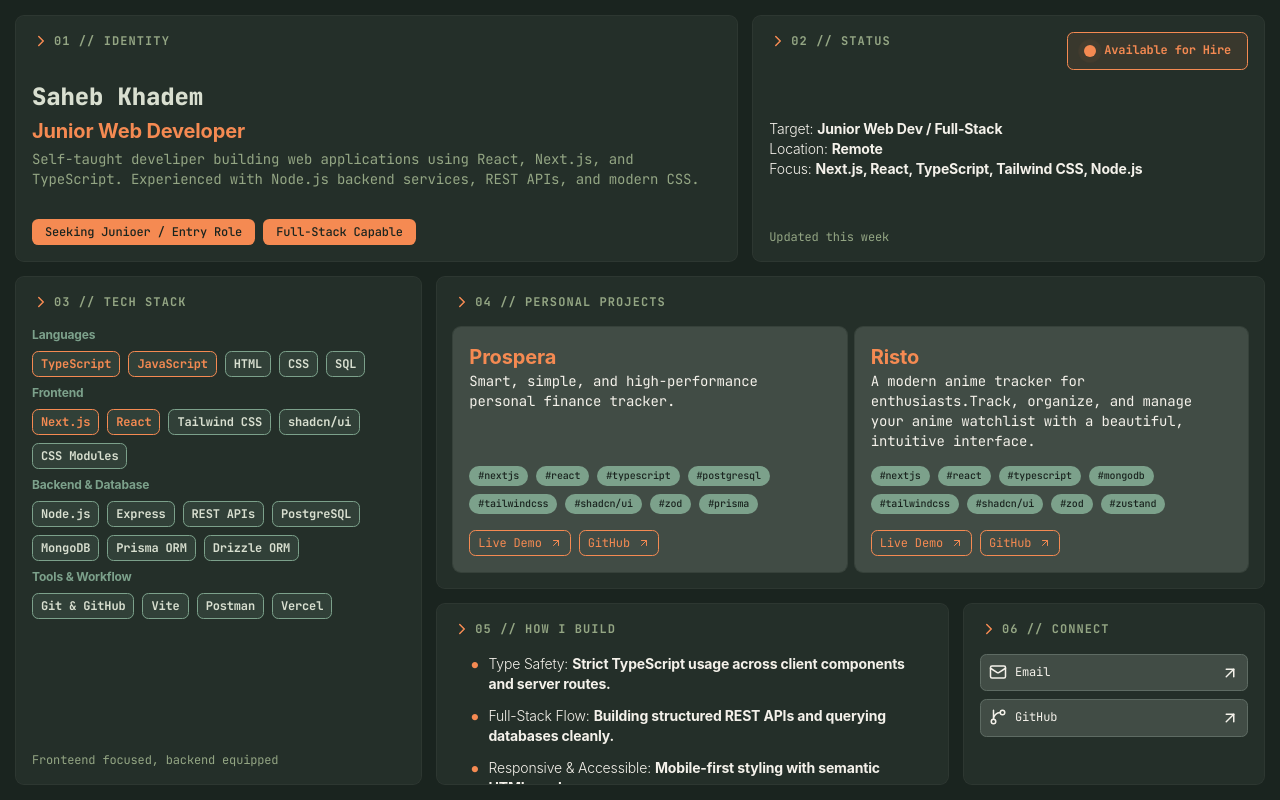
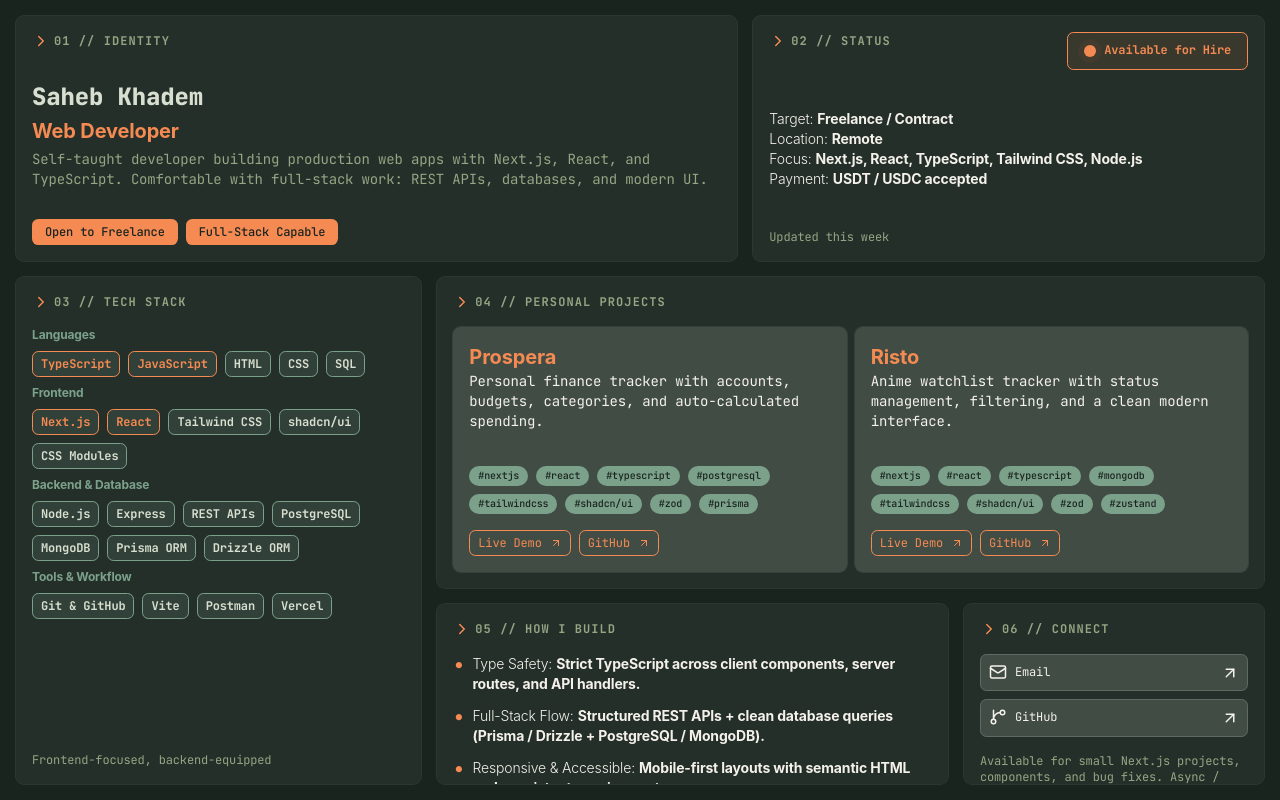
Before and after one commit to sahebkhadem/sahebkhademdev, a Next.js app: page / in a window 1280 px wide. Built offline with nearby package versions, Linux system fonts and the light colour scheme.

Commit message:
Fix typos and change wording to signal desire for freelance work

```diff
--- a/src/app/layout.tsx
+++ b/src/app/layout.tsx
@@ -25,7 +25,7 @@ const geistMono = Geist_Mono({
 export const metadata: Metadata = {
 	title: "Saheb Khadem",
 	description:
-		"Personal portfolio of Saheb Khadem, a web developer specializing in building modern, high-performance web applications."
+		"Web developer specializing in Next.js, React, and TypeScript. Available for freelance projects. Crypto payments accepted."
 };
 
 export default function RootLayout({
--- a/src/components/tiles/ConnectTile.tsx
+++ b/src/components/tiles/ConnectTile.tsx
@@ -2,11 +2,17 @@ import Link from "next/link";
 
 import { ArrowUpRight, ChevronRight, GitBranch, Mail } from "lucide-react";
 
-import { Card, CardContent, CardHeader, CardTitle } from "@/components/ui/card";
+import {
+	Card,
+	CardContent,
+	CardFooter,
+	CardHeader,
+	CardTitle
+} from "@/components/ui/card";
 
 import { cn } from "@/lib/utils";
 
-export default function IdentityTile({ className }: { className?: string }) {
+export default function ConnectTile({ className }: { className?: string }) {
 	return (
 		<Card
 			className={cn(
@@ -23,7 +29,6 @@ export default function IdentityTile({ className }: { className?: string }) {
 				</CardTitle>
 			</CardHeader>
 			<CardContent>
-				<CardContent className="p-0">
 				<div className="flex flex-col gap-2">
 					<Link
 						href="mailto:saheb1379@gmail.com"
@@ -51,7 +56,12 @@ export default function IdentityTile({ className }: { className?: string }) {
 					</Link>
 				</div>
 			</CardContent>
-			</CardContent>
+			<CardFooter>
+				<p className="text-muted-foreground text-xs">
+					Available for small Next.js projects, components, and bug
+					fixes. Async / text-first. Crypto payments welcome.
+				</p>
+			</CardFooter>
 		</Card>
 	);
 }
--- a/src/components/tiles/HowIBuildTile.tsx
+++ b/src/components/tiles/HowIBuildTile.tsx
@@ -4,7 +4,7 @@ import { Card, CardContent, CardHeader, CardTitle } from "@/components/ui/card";
 
 import { cn } from "@/lib/utils";
 
-export default function IdentityTile({ className }: { className?: string }) {
+export default function HowIBuildTile({ className }: { className?: string }) {
 	return (
 		<Card
 			className={cn(
@@ -21,7 +21,6 @@ export default function IdentityTile({ className }: { className?: string }) {
 				</CardTitle>
 			</CardHeader>
 			<CardContent>
-				<CardContent>
 				<ul className="space-y-3 font-sans text-sm">
 					<li className="flex items-start">
 						<span className="text-primary before:mr-2 before:text-xl before:leading-none before:content-['•']"></span>
@@ -30,8 +29,8 @@ export default function IdentityTile({ className }: { className?: string }) {
 								Type Safety:
 							</span>
 							<span className="font-bold">
-									Strict TypeScript usage across client
-									components and server routes.
+								Strict TypeScript across client components,
+								server routes, and API handlers.
 							</span>
 						</div>
 					</li>
@@ -42,8 +41,8 @@ export default function IdentityTile({ className }: { className?: string }) {
 								Full-Stack Flow:
 							</span>
 							<span className="font-bold">
-									Building structured REST APIs and querying
-									databases cleanly.
+								Structured REST APIs + clean database queries
+								(Prisma / Drizzle + PostgreSQL / MongoDB).
 							</span>
 						</div>
 					</li>
@@ -54,14 +53,13 @@ export default function IdentityTile({ className }: { className?: string }) {
 								Responsive & Accessible:
 							</span>
 							<span className="font-bold">
-									Mobile-first styling with semantic HTML
-									markup.
+								Mobile-first layouts with semantic HTML and
+								consistent spacing systems.
 							</span>
 						</div>
 					</li>
 				</ul>
 			</CardContent>
-			</CardContent>
 		</Card>
 	);
 }
--- a/src/components/tiles/IdentityTile.tsx
+++ b/src/components/tiles/IdentityTile.tsx
@@ -32,17 +32,17 @@ export default function IdentityTile({ className }: { className?: string }) {
 					Saheb Khadem
 				</h1>
 				<h2 className="my-1 font-bold font-sans text-primary text-xl">
-					Junior Web Developer
+					Web Developer
 				</h2>
 				<p className="font-mono text-muted-foreground text-sm">
-					Self-taught develiper building web applications using React,
-					Next.js, and TypeScript. Experienced with Node.js backend
-					services, REST APIs, and modern CSS.
+					Self-taught developer building production web apps with
+					Next.js, React, and TypeScript. Comfortable with full-stack
+					work: REST APIs, databases, and modern UI.
 				</p>
 			</CardContent>
 			<CardFooter className="flex flex-col items-start gap-2 md:flex-row">
 				<Badge className="rounded-md p-3 text-primary-foreground text-xs">
-					Seeking Junioer / Entry Role
+					Open to Freelance
 				</Badge>
 				<Badge className="rounded-md p-3 text-primary-foreground text-xs">
 					Full-Stack Capable
--- a/src/components/tiles/StatusTile.tsx
+++ b/src/components/tiles/StatusTile.tsx
@@ -40,7 +40,7 @@ export default function StatusTile({ className }: { className?: string }) {
 				<ul className="list-none font-sans text-sm">
 					<li className="flex gap-1">
 						<span className="font-light">Target:</span>
-						<p className="font-bold">Junior Web Dev / Full-Stack</p>
+						<p className="font-bold">Freelance / Contract</p>
 					</li>
 					<li className="flex gap-1">
 						<span className="font-light">Location:</span>
@@ -52,6 +52,10 @@ export default function StatusTile({ className }: { className?: string }) {
 							Next.js, React, TypeScript, Tailwind CSS, Node.js
 						</p>
 					</li>
+					<li className="flex gap-1">
+						<span className="font-light">Payment:</span>
+						<p className="font-bold">USDT / USDC accepted</p>
+					</li>
 				</ul>
 			</CardContent>
 			<CardFooter>
--- a/src/components/tiles/projects/ProjectsTile.tsx
+++ b/src/components/tiles/projects/ProjectsTile.tsx
@@ -6,7 +6,7 @@ import ProjectCard from "@/components/tiles/projects/ProjectCard";
 import { projects } from "@/lib/projects";
 import { cn } from "@/lib/utils";
 
-export default function TechStackTile({ className }: { className?: string }) {
+export default function ProjectsTile({ className }: { className?: string }) {
 	return (
 		<Card
 			className={cn(
--- a/src/components/tiles/tech-stack/TechStackTile.tsx
+++ b/src/components/tiles/tech-stack/TechStackTile.tsx
@@ -89,7 +89,7 @@ export default function TechStackTile({ className }: { className?: string }) {
 			</CardContent>
 			<CardFooter>
 				<p className="text-muted-foreground text-xs">
-					Fronteend focused, backend equipped
+					Frontend-focused, backend-equipped
 				</p>
 			</CardFooter>
 		</Card>
--- a/src/lib/projects.ts
+++ b/src/lib/projects.ts
@@ -12,7 +12,7 @@ export const projects: Project[] = [
 		id: "prospera-finance-tracker",
 		title: "Prospera",
 		description:
-			"Smart, simple, and high-performance personal finance tracker.",
+			"Personal finance tracker with accounts, budgets, categories, and auto-calculated spending.",
 		tags: [
 			"nextjs",
 			"react",
@@ -30,7 +30,7 @@ export const projects: Project[] = [
 		id: "risto-anime-tracker",
 		title: "Risto",
 		description:
-			"A modern anime tracker for enthusiasts.Track, organize, and manage your anime watchlist with a beautiful, intuitive interface.",
+			"Anime watchlist tracker with status management, filtering, and a clean modern interface.",
 		tags: [
 			"nextjs",
 			"react",
```
Lines whose indentation alone changed are shown as unchanged.
